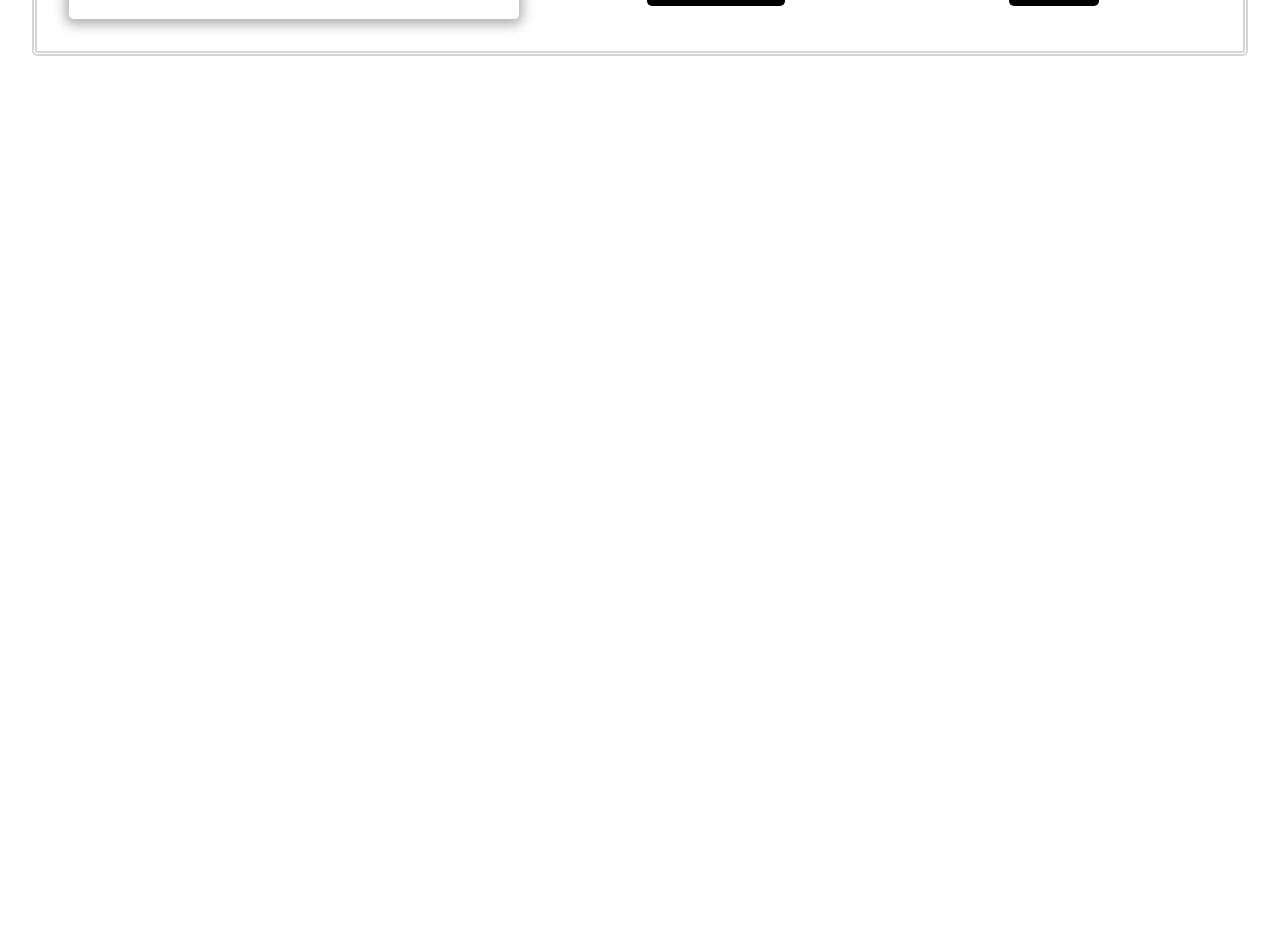
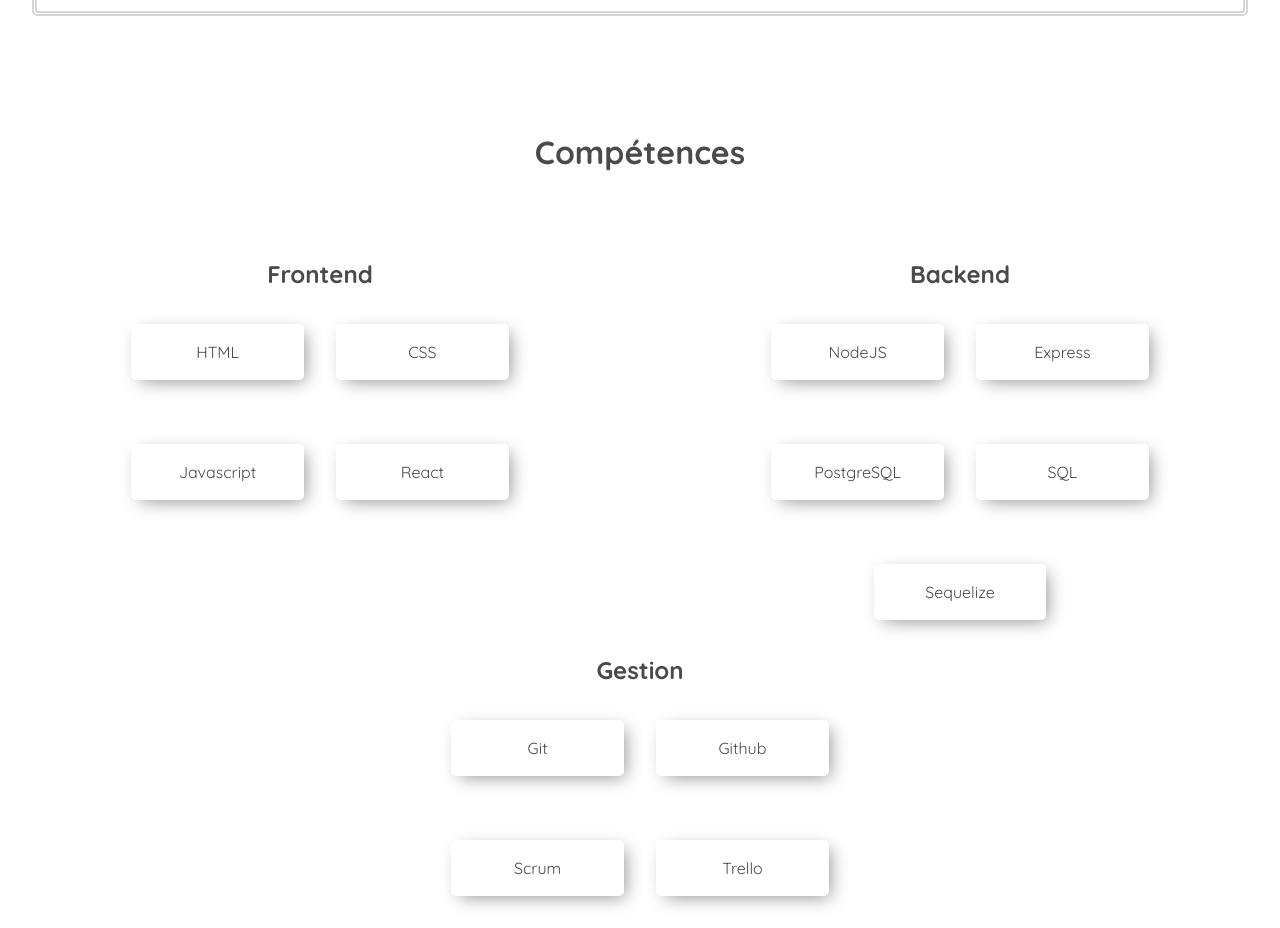
Before and after one commit to FabienNaveau/Portfolio, a React (Create React App) app: page / in a window 1280 px wide. Shown: the part 1660-2588 px from the top of the page. Before the commit the page ends 1780 px from the top, so only its background shows below. Built offline with nearby package versions, Linux system fonts and the light colour scheme.

Commit message:
Component Skills desktop done

```diff
--- a/public/index.html
+++ b/public/index.html
@@ -16,8 +16,8 @@
       user's mobile device or desktop. See https://developers.google.com/web/fundamentals/web-app-manifest/
     -->
     <link rel="preconnect" href="https://fonts.googleapis.com">
-    <link rel="preconnect" href="https://fonts.gstatic.com" crossorigin>
-    <link href="https://fonts.googleapis.com/css2?family=Amatic+SC:wght@700&family=Lobster+Two:ital,wght@0,400;0,700;1,400&display=swap" rel="stylesheet">
+<link rel="preconnect" href="https://fonts.gstatic.com" crossorigin>
+<link href="https://fonts.googleapis.com/css2?family=Quicksand:wght@400;700&display=swap" rel="stylesheet">
 
         <!--
       Notice the use of %PUBLIC_URL% in the tags above.
--- a/src/App.js
+++ b/src/App.js
@@ -3,6 +3,7 @@
 import Content from './components/Content';
 import Header from './components/Header';
 import Project from './components/Projects';
+import Skills from './components/Skills';
 
 function App() {
   return (
@@ -10,6 +11,7 @@
       <Header />
       <Content />
       <Project />
+      <Skills />
     </div>
   );
 }
--- a/src/components/Content/index.css
+++ b/src/components/Content/index.css
@@ -4,6 +4,7 @@
     margin-top: 6rem;
     height: 100vh;
     flex-direction: column;
+    padding-top: 60px;
 
 }
 
@@ -67,7 +68,8 @@
         flex-direction: column;
         align-items: center;
         margin-top: 2rem;
-        gap: 4rem
+        gap: 4rem;
+        height: auto;
     }
 
     #presentation > h2 {
@@ -94,12 +96,8 @@
     }
 
     .pres--para > p {
-        font-size: 1.2rem;
+        font-size: 1.5rem;
         text-align: justify;
-    }
-
-    .arrow-down {
-        display: none;
     }
 }
 
--- a/src/components/Header/index.css
+++ b/src/components/Header/index.css
@@ -1,3 +1,9 @@
+#header {
+    position: fixed;
+    top: 0;
+    width: 100%;
+}
+
 .navbar {
     width: 100%;
 }
--- a/src/components/Projects/index.css
+++ b/src/components/Projects/index.css
@@ -1,6 +1,7 @@
 #projets {
     margin-top: 2rem;
     height: 100vh;
+    padding-top: 60px;
 }
 
 #projets > h2 {
@@ -111,6 +112,10 @@
 
 
 @media screen and (max-width: 940px) {
+    #projets {
+        height: auto;
+    }
+
     .projets--card {
         display: flex;
         flex-direction: column;
--- /dev/null
+++ b/src/components/Skills/index.css
@@ -0,0 +1,136 @@
+#competences {
+    height: 100vh;
+    padding-top: 60px;
+}
+
+#competences > h2 {
+    text-align: center;
+    font-size: 2rem;
+}
+
+.competences--content {
+    display: flex;
+    width: 100%;
+    justify-content: space-around;
+    margin-top: 5rem;
+    flex-wrap: wrap;
+}
+
+.competences--content__card {
+    width: 40%;
+}
+
+.competences--content__card > h3 {
+    font-size: 1.5rem;
+    text-align: center;
+}
+
+.competences--content__tags {
+    display: flex;
+    flex-wrap: wrap;
+    justify-content: center;
+}
+
+.competences--content__tags > div {
+    width: 40%;
+    text-align: center;
+    gap: 1rem;
+}
+
+.competences--content__tags > div > p {
+    padding: 1rem 1rem;
+    border-radius: 5px;
+    box-shadow: 5px 5px 18px -4px rgba(0,0,0,0.44);
+    margin:  2rem 1rem;
+}
+
+.content--card__html > p:hover {
+    background-color: #DD4B25;
+    color: white;
+    transform: scale(1.1);
+    transition: 0.2s;
+}
+
+.content--card__css > p:hover {
+    background-color: #2861E8;
+    color: white;
+    transform: scale(1.1);
+    transition: 0.2s;
+}
+
+.content--card__javascript > p:hover {
+    background-color: #EFD81D;
+    color: white;
+    transform: scale(1.1);
+    transition: 0.2s;
+}
+
+.content--card__react > p:hover {
+    background-color: #00D4F7;
+    color: white;
+    transform: scale(1.1);
+    transition: 0.2s;
+}
+
+.content--card__nodejs > p:hover {
+    background-color: #87C149;
+    color: white;
+    transform: scale(1.1);
+    transition: 0.2s;
+}
+
+.content--card__express > p:hover {
+    background-color: #9A88D4;
+    color: white;
+    transform: scale(1.1);
+    transition: 0.2s;
+}
+
+.content--card__pg > p:hover {
+    background-color: #2F5E8D;
+    color: white;
+    transform: scale(1.1);
+    transition: 0.2s;
+}
+
+.content--card__sql > p:hover {
+    background-color: #3094D4;
+    color: white;
+    transform: scale(1.1);
+    transition: 0.2s;
+}
+
+.content--card__sequelize > p:hover {
+    background-color: #069CD4;
+    color: white;
+    transform: scale(1.1);
+    transition: 0.2s;
+}
+
+.content--card__git > p:hover {
+    background-color: #E84E31;
+    color: white;
+    transform: scale(1.1);
+    transition: 0.2s;
+}
+
+.content--card__github > p:hover {
+    background-color: black;
+    color: white;
+    transform: scale(1.1);
+    transition: 0.2s;
+}
+
+.content--card__scrum > p:hover {
+    background-color: grey;
+    color: white;
+    transform: scale(1.1);
+    transition: 0.2s;
+}
+
+.content--card__trello > p:hover {
+    background-color: #0555CB;
+    color: white;
+    transform: scale(1.1);
+    transition: 0.2s;
+}
--- /dev/null
+++ b/src/components/Skills/index.js
@@ -0,0 +1,68 @@
+import React from 'react'
+import "./index.css"
+
+function Skills() {
+    return(
+        <section id="competences">
+            <h2>Compétences</h2>
+            <div className="competences--content">
+                <div className="competences--content__card">
+                    <h3>Frontend</h3>
+                        <div className="competences--content__tags">
+                            <div className="content--card__html">
+                                <p>HTML</p>
+                            </div>
+                            <div className="content--card__css">
+                                <p>CSS</p>
+                            </div>
+                            <div className="content--card__javascript">
+                                <p>Javascript</p>
+                            </div>
+                            <div className="content--card__react">
+                                <p>React</p>
+                            </div>
+                        </div>
+                </div>
+                <div className="competences--content__card">
+                    <h3>Backend</h3>
+                        <div className="competences--content__tags">
+                            <div className="content--card__nodejs">
+                                <p>NodeJS</p>
+                            </div>
+                            <div className="content--card__express">
+                                <p>Express</p>
+                            </div>
+                            <div className="content--card__pg">
+                                <p>PostgreSQL</p>
+                            </div>
+                            <div className="content--card__sql">
+                                <p>SQL</p>
+                            </div>
+                            <div className="content--card__sequelize">
+                                <p>Sequelize</p>
+                            </div>
+                        </div>
+                </div>
+                <div className="competences--content__card">
+                    <h3>Gestion</h3>
+                        <div className="competences--content__tags">
+                            <div className="content--card__git">
+                                <p>Git</p>
+                            </div>
+                            <div className="content--card__github">
+                                <p>Github</p>
+                            </div>
+                            <div className="content--card__scrum">
+                                <p>Scrum</p>
+                            </div>
+                            <div className="content--card__trello">
+                                <p>Trello</p>
+                            </div>
+                        </div>
+                </div>
+            </div>
+        </section>
+    )
+}
+
+export default Skills;
--- a/src/index.css
+++ b/src/index.css
@@ -7,10 +7,14 @@
 body {
   margin: 0;
   height:100vh;
-  font-family: 'Lobster Two', cursive;
+  font-family: 'Quicksand', sans-serif;
   background-color: white;
 }
 
+h1, h2, h3, h4, h5, h6 {
+  font-weight: bold;
+}
+
 code {
-  font-family: 'Lobster Two', cursive;
+  font-family: 'Quicksand', sans-serif;
 }
```
